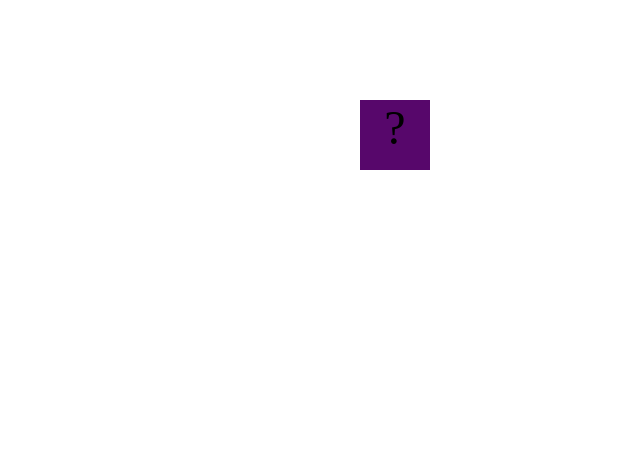
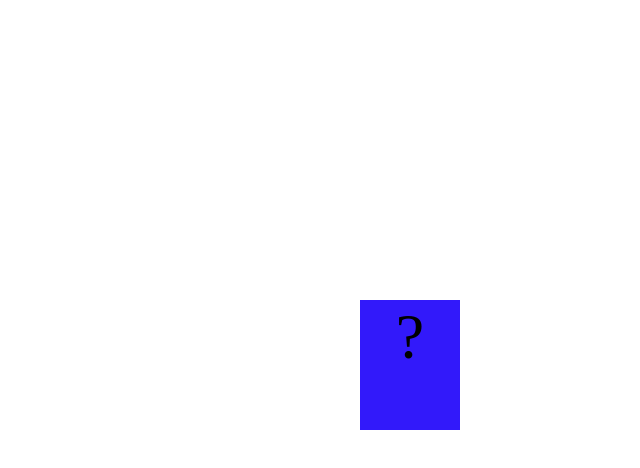
Before and after one commit to AsmaAskar/AsmaAskar.github.io, a plain HTML site: page projects/bouncing-box/index.html in a window 1280 px wide. Shown: the whole page, without its empty margins (640-1280 px from the left). Drawn offline with Linux system fonts and the light colour scheme.

Commit message:
add bouncing box

```diff
--- a/projects/bouncing-box/index.html
+++ b/projects/bouncing-box/index.html
@@ -6,15 +6,15 @@
     <script src="jquery.min.js"></script>
     <style>
       .box {
-        width: 70px;
-        height: 70px;
+        width: 100px;
+        height: 130px;
         background-color: rgb(87, 7, 107);
-        font-size: 300%;
+        font-size: 400%;
         text-align: center;
         user-select: none;
         display: block;
         position: absolute;
-        top: 100px;
+        top: 300px;
         left: 0px; /* <--- Change me! */
       }
       .board {
@@ -41,14 +41,15 @@
         var boardWidth = board.width(); // the maximum X-Coordinate of the screen
 
         // Every 50 milliseconds, call the update Function (see below)
-        setInterval(update, 50);
+        var Interval = setInterval(update, 50);
 
         // Every time the box is clicked, call the handleBoxClick Function (see below)
         box.on("click", handleBoxClick);
 
         // moves the Box to a new position on the screen along the X-Axis
-        function moveBoxTo(newPositionX) {
+        function moveBoxTo(newPositionX, newPositionY) {
           box.css("left", newPositionX);
+          box.css("top",newPositionY);
         }
 
         // changes the text displayed on the Box
@@ -65,6 +66,13 @@
         var positionX = 0;
         var points = 0;
         var speed = 10;
+        var positionY;
+        var speedY;
+        var boardHeight = jQuery(window).height();
+        var randNum = Math.random() * 100;
+        var colorStr = "rgb(50, 25, 250)";
+        box.css("background-color", colorStr);
+        var randomNumberBetween0and10 = Math.random() * 10;
 
         /*
 			This Function will be called 20 times/second. Each time it is called,
@@ -73,7 +81,7 @@
 			*/
         function update() {
           positionX = positionX + speed;
-          moveBoxTo(positionX);
+          moveBoxTo(positionX, positionY);
           if (positionX > boardWidth) {
             speed = speed * -1
             if (positionX < 0)
@@ -93,6 +101,10 @@
           if (speed > 0) + 3
           if (speed < 0) - 3
         }
+
+        function endGame() {
+          clearInterval(interval);
+        }
       })();
     </script>
   </body>
```
